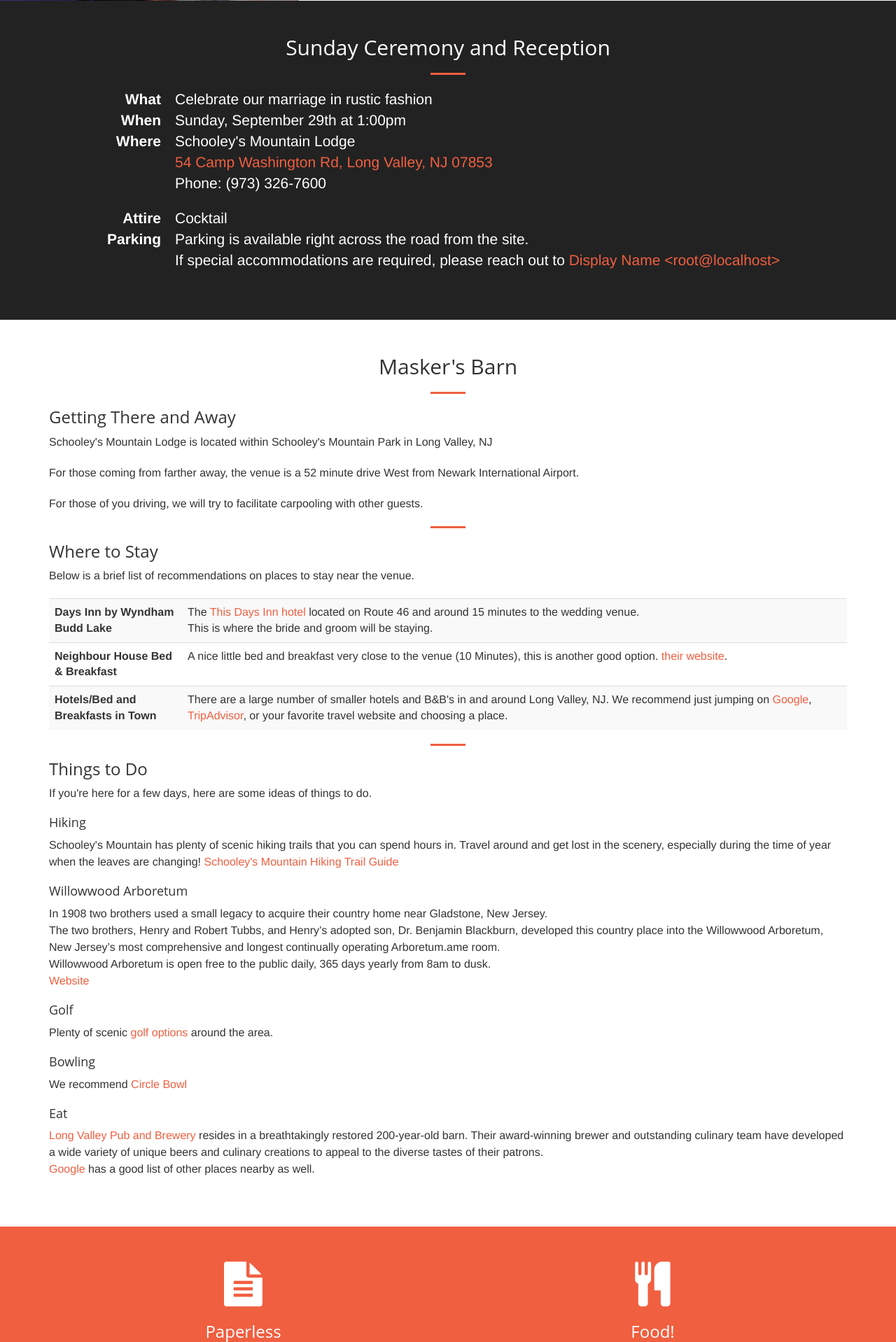
After one commit to BongoEADGC6/django-wedding-website, a Django app: page / in a window 1280 px wide. The commit adds this page. Shown: the part 1564-3482 px from the top of the page at 70% size. Run offline with Django 3.2, Linux system fonts and the light colour scheme; some libraries are stand-ins or nearby versions.

Commit message:
Updated venue

```diff
--- a/website/bigday/templates/home.html
+++ b/website/bigday/templates/home.html
@@ -24,7 +24,7 @@
                         <a class="page-scroll" href="#main-header">Home</a>
                     </li>
                     <li>
-                        <a class="page-scroll" href="#event">Maskers Barn</a>
+                        <a class="page-scroll" href="#event">The Lodge</a>
                     </li>
                     <li>
                         <a class="page-scroll" href="#other-stuff">Everything Else</a>
@@ -124,7 +124,7 @@
                     </a>
                 </div>
                 <div class="col-lg-4 col-sm-6">
-                    <a href="#maskers" class="portfolio-box page-scroll">
+                    <a href="#lodge" class="portfolio-box page-scroll">
                         <img src="{% static 'bigday/images/lodge.jpg' %}" class="img-responsive" alt="">
                         <div class="portfolio-box-caption">
                             <div class="portfolio-box-caption-content">
--- /dev/null
+++ b/website/bigday/templates/partials/lodge.html
@@ -0,0 +1,70 @@
+<div class="container">
+    <div class="row">
+        <div class="col-lg-12">
+            <h2 class="section-heading text-center">Masker's Barn</h2>
+            <hr class="primary">
+            <h3>Getting There and Away</h3>
+            <p>Schooley's Mountain Lodge is located within Schooley's Mountain Park in Long Valley, NJ<p>
+            <p>
+                For those coming from farther away, the venue is a 52 minute drive West from Newark International Airport.
+            </p>
+            <p>For those of you driving, we will try to facilitate carpooling with other guests.</p>
+
+            <hr class="primary">
+            <h3>Where to Stay</h3>
+            <p>
+                Below is a brief list of recommendations on places to stay near the venue.
+            </p>
+            <table class="table table-striped">
+                <tr>
+                    <th class="col-md-2">Days Inn by Wyndham Budd Lake</th>
+                    <td>
+                        The <a href="https://www.wyndhamhotels.com/days-inn/budd-lake-new-jersey/days-inn-budd-lake/overview?CID=LC:DI::GGL:RIO:National:43451&iata=00093796">This Days Inn hotel</a> located on Route 46 and around 15 minutes to the wedding venue.<br>
+                        This is where the bride and groom will be staying.
+			{% comment %}
+			We have a block of discounted rooms reserved there - use the code <code>LZW16</code> to get the group discount.
+			{% endcomment %}
+                    </td>
+                </tr>
+                <tr>
+		            <th>Neighbour House Bed & Breakfast</th>
+                    <td>
+                        A nice little bed and breakfast very close to the venue (10 Minutes), this is another good option.
+                        <a href="https://www.neighbourhouse.com/">their website</a>.
+                    </td>
+                </tr>
+                <tr>
+                    <th>Hotels/Bed and Breakfasts in Town</th>
+                    <td>
+                        There are a large number of smaller hotels and B&B's in and around Long Valley, NJ.
+                        We recommend just jumping on <a href="https://www.google.com/maps/search/hotel/@40.8187611,-74.8370005,12z/data=!4m8!2m7!3m6!1shotel!2sSchooleys+Mountain+Lodge,+54+Camp+Washington+Rd,+Long+Valley,+NJ+07853!3s0x89c384cdc5f14791:0x633838242a1be1ac!4m2!1d-74.7853359!2d40.7986229">Google</a>, <a href="https://www.tripadvisor.com/Hotels-g46583-Long_Valley_Morris_County_New_Jersey-Hotels.html">TripAdvisor</a>, or your favorite travel website and choosing a place.
+                    </td>
+                </tr>
+            </table>
+            <hr class="primary">
+            <h3>Things to Do</h3>
+            <p>If you're here for a few days, here are some ideas of things to do.</p>
+            <h4>Hiking</h4>
+            <p>
+                Schooley's Mountain has plenty of scenic hiking trails that you can spend hours in. Travel around and get lost in the scenery, especially during the time of year when the leaves are changing!
+		<a href="https://www.njhiking.com/schooleys-mountain/">Schooley's Mountain Hiking Trail Guide</a>
+            </p>
+            <h4>Willowwood Arboretum</h4>
+            <p>
+            In 1908 two brothers used a small legacy to acquire their country home near Gladstone, New Jersey.<br>
+            The two brothers, Henry and Robert Tubbs, and Henry’s adopted son, Dr. Benjamin Blackburn, developed this country place into the Willowwood Arboretum, New Jersey’s most comprehensive and longest continually operating Arboretum.ame room.<br>
+            Willowwood Arboretum is open free to the public daily, 365 days yearly from 8am to dusk.<br>
+		<a href="https://www.willowwoodarboretum.org/">Website</a>
+            </p>
+            <h4>Golf</h4>
+            <p>Plenty of scenic <a href="https://www.morriscountygolfcourses.com/">golf options</a> around the area.</p>
+            <h4>Bowling</h4>
+            <p>We recommend <a href="https://circlebowlnj.com/">Circle Bowl</a></p>
+            <h4>Eat</h4>
+            <p>
+            <a href="https://restaurantvillageatlongvalley.com/long-valley-pub-and-brewery/">Long Valley Pub and Brewery</a> resides in a breathtakingly restored 200-year-old barn. Their award-winning brewer and outstanding culinary team have developed a wide variety of unique beers and culinary creations to appeal to the diverse tastes of their patrons.<br>
+            <a href="https://www.google.com/maps/search/food/@40.784952,-74.7812121,17z/data=!3m1!4b1!4m8!2m7!3m6!1sfood!2sSchooleys+Mountain+Lodge,+54+Camp+Washington+Rd,+Long+Valley,+NJ+07853!3s0x89c384cdc5f14791:0x633838242a1be1ac!4m2!1d-74.7853359!2d40.7986229">Google</a> has a good list of other places nearby as well.
+            </p>
+        </div>
+    </div>
+</div>
```
Also changed, not shown: static/bigday/images/lodge.jpg (added).
